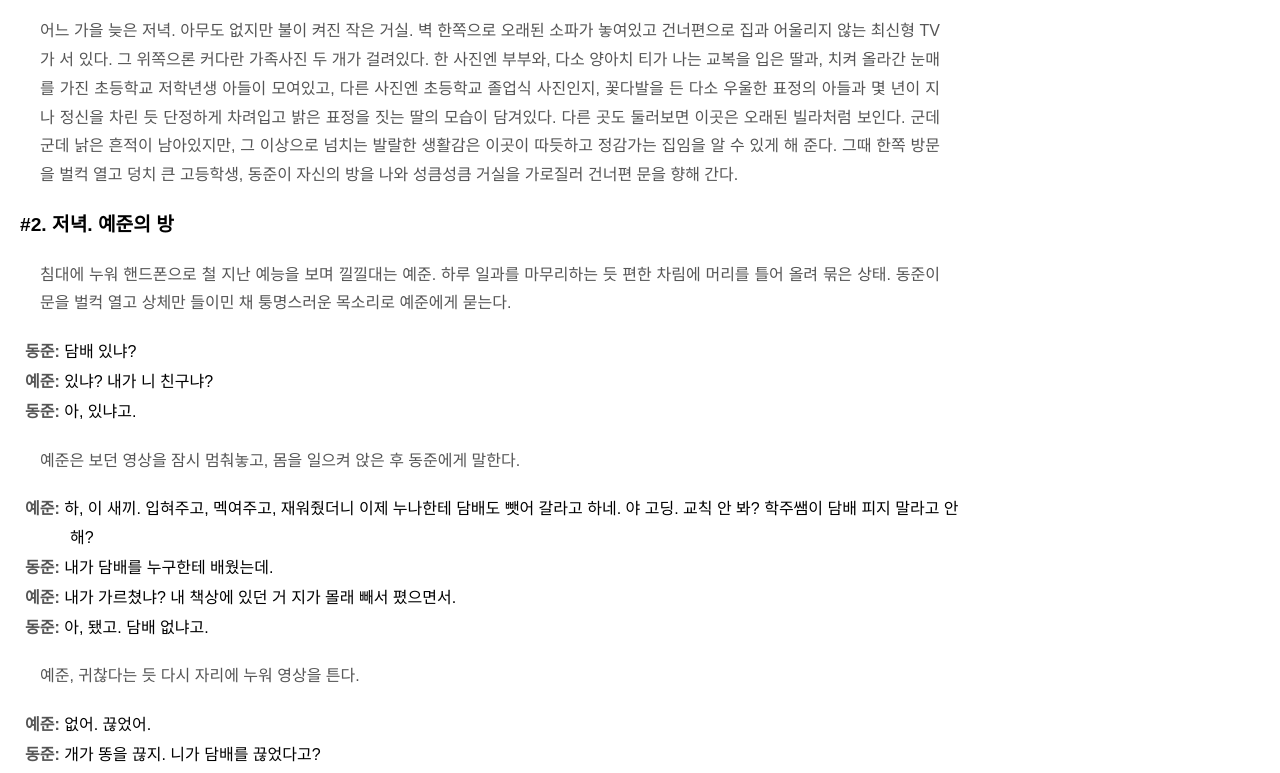
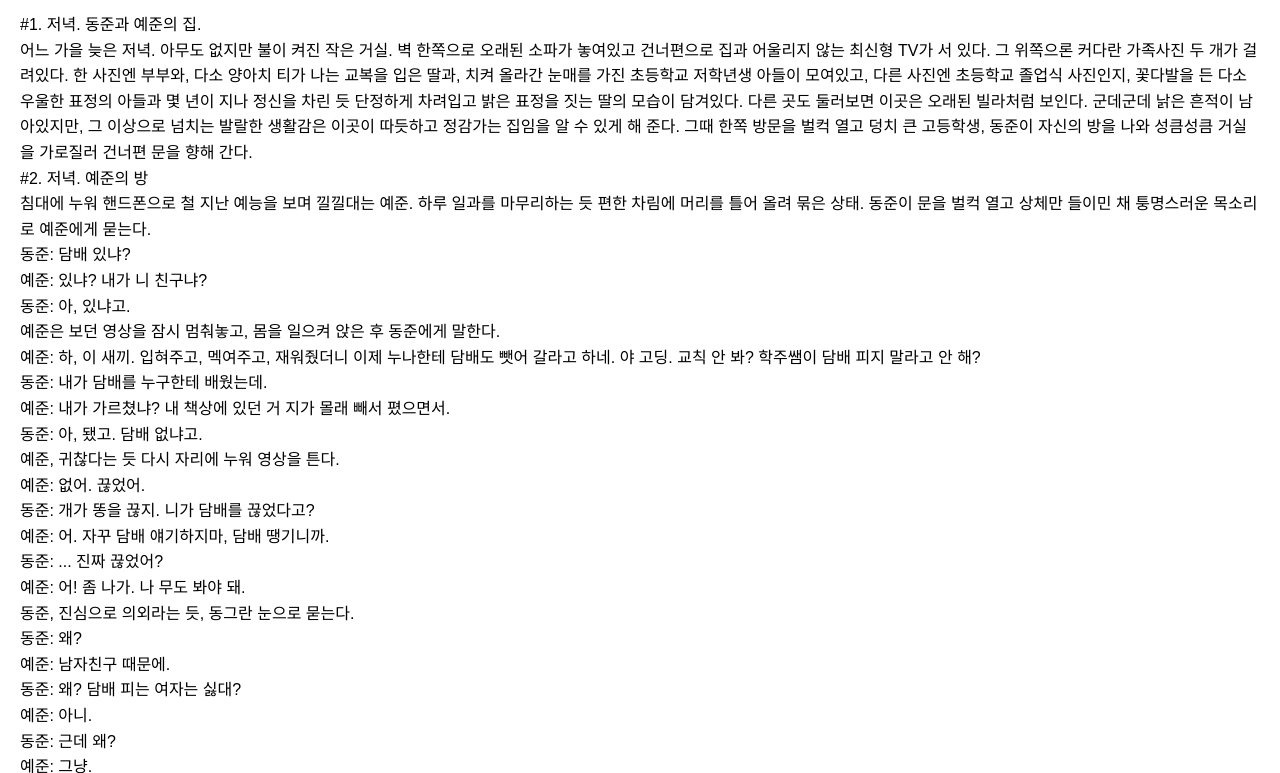
Before and after one commit to jjuuuuu/the-books, a plain HTML site: page book1.html in a window 1280 px wide. Shown: the part 708-1481 px from the top of the page. Drawn offline with Linux system fonts and the light colour scheme.

Commit message:
Update book1.html

```diff
--- a/book1.html
+++ b/book1.html
@@ -4,6 +4,8 @@
     <meta charset="UTF-8">
     <meta name="viewport" content="width=device-width, initial-scale=1.0">
     <title>책 1</title>
+    <link rel="stylesheet" href="styles.css">
+
     <style>
  /* 기본 스타일 */
  body {
@@ -12,75 +14,36 @@
       margin: 20px;
     }
 
-    @media (max-width: 600px) {
-  .narration {
-    max-width: 90%; /* 화면의 90% 너비로 제한 */
-  }
-}
 
-/* 씬 넘버 스타일 */
-    .scene-number {
-      font-weight: bold; /* 볼드체로 씬 넘버 강조 */
-      font-size: 1.2em; /* 크기를 살짝 키움 (선택 사항) */
-      margin-bottom: 5px; /* 아래 공간 추가 */
-      display: block; /* 씬 넘버를 한 줄로 표시 */
-    }
 
-    .dialogue {
-      display: inline-block;
-      max-width: 900px; /* 지문의 문단 너비 제한 */
-      margin: 1px 0;
-      padding-left: 50px; /* 대사 시작 위치 조정 */
-      text-indent: -45px; /* 첫 줄은 왼쪽으로 이동 */
-      border-radius: 5px;
-      line-height: 1.8; /* 줄 간격을 줄이려면 이 값을 낮추세요 */
-      display: block; /* 각 대사를 한 줄씩 표시 */
-
-    }
-
-    .narration {
-      max-width: 900px; /* 지문의 문단 너비 제한 */
-      margin: 10px; /* 중앙 정렬 */
-      padding: 10px;
-      line-height: 1.8; /* 지문의 줄 간격 */
-      text-align: justify; /* 양쪽 정렬 */
-      font-style: normal; /* 지문을 기울임체로 표시 (선택 사항) */
-      color: #555; /* 지문 색상 변경 */
-    }
 
 
 
     /* 각 인물별 강조 스타일 */
     .highlight-dongjun {
+      display: inline-block;
       background-color: #f3e881;
       color: #000;
     }
 
     .highlight-yejun {
+      display: inline-block;
       background-color: #90caf9;
       color: #000;
     }
 
     .highlight-boyfriend {
+      display: inline-block;
       background-color: #f990e7;
       color: #000;
     }
 
     .highlight-husband {
+      display: inline-block;
       background-color: #90f9aa;
       color: #000;
     }
 
-    /* 인물 이름 클릭 스타일 */
-    .character-name {
-      font-weight: bold;
-      color: #555;
-      cursor: pointer;
-    }
-
-    .character-name:hover {
-      text-decoration: underline;
-    }
 
     #backToTop {
       position: fixed;
@@ -109,6 +72,8 @@
     </style>
 </head>
 <body>
+
+  <a href="index.html">← 책장으로 돌아가기</a>
 
   <h1>목차</h1>
   <ul class="table-of-contents">
```
